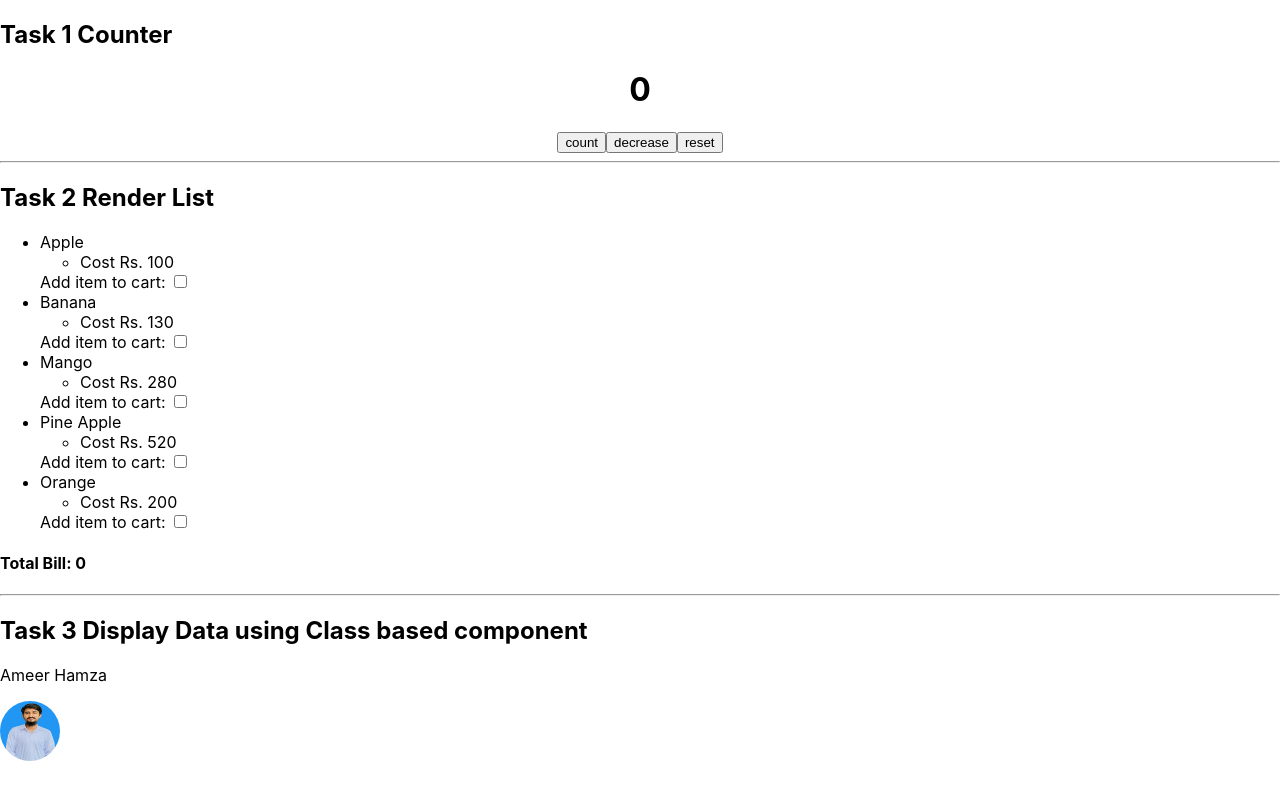
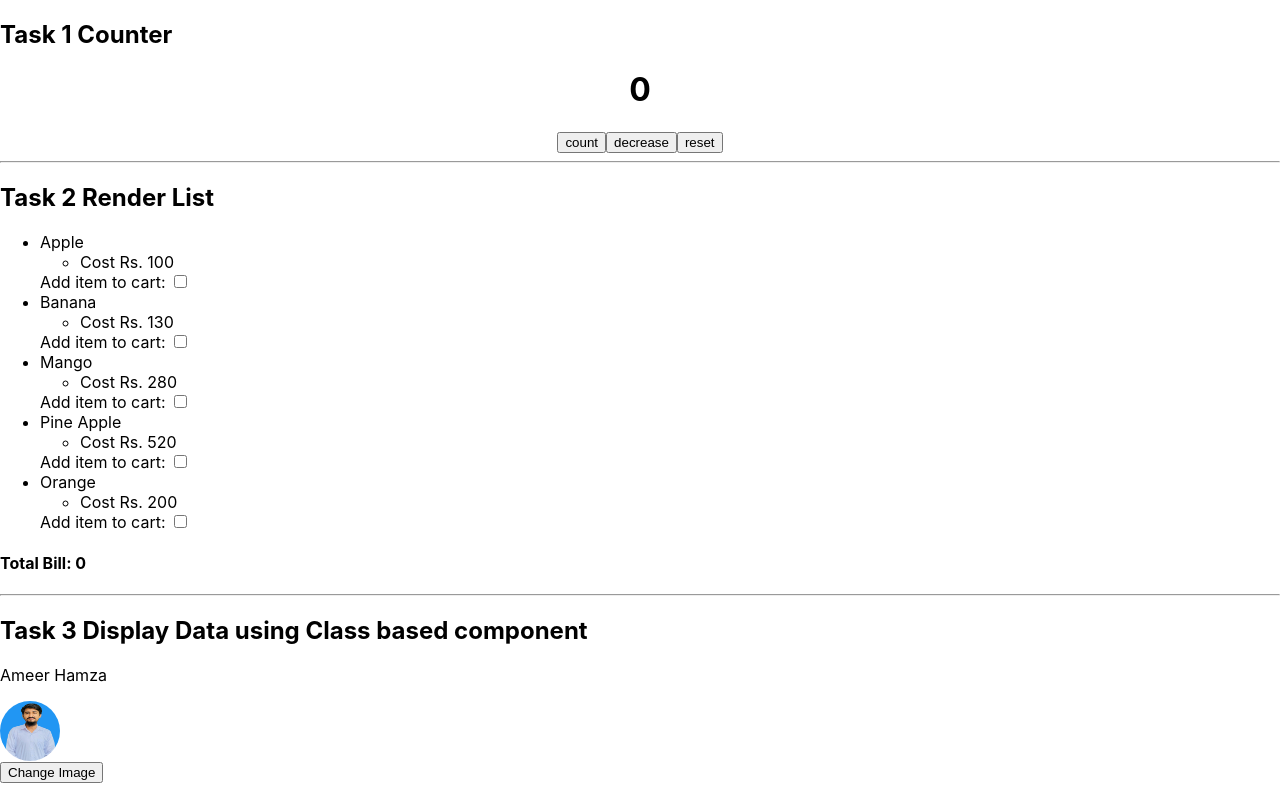
Before and after one commit to ameerparial/Reactjs, a React (Create React App) app: page / in a window 1280 px wide. Built offline with nearby package versions, Linux system fonts and the light colour scheme.

Commit message:
Add the function that calls on button click to change the state i.e. profile image using setState()

```diff
--- a/src/Components/DisplayData.js
+++ b/src/Components/DisplayData.js
@@ -1,16 +1,25 @@
 import React from "react";
+import next from '../Images/ameerhamza.jpeg';
 
 class DisplayData extends React.Component{
+
     constructor(props){
         super(props);
         this.state = props.user;
-        console.log(this.state);
+    }
+
+    changeImage = ()=>{
+        //First way
+        // this.setState({...this.state, image:next});
+        //Second way
+        this.setState((data)=>data.image=next);
     }
     render(){
         return <>
 
         <p>{this.state.name}</p>
-        <img className="profile" src={this.state.image} style={{borderRadius:"100%", width:"60px", height:"60px"}} alt="Not Found"/>
+        <img src={this.state.image} style={{borderRadius:"100%", width:"60px", height:"60px", display:"block"}} alt="Not Found"/>
+        <button onClick={this.changeImage}>Change Image</button>
         </>
 
     }
```
